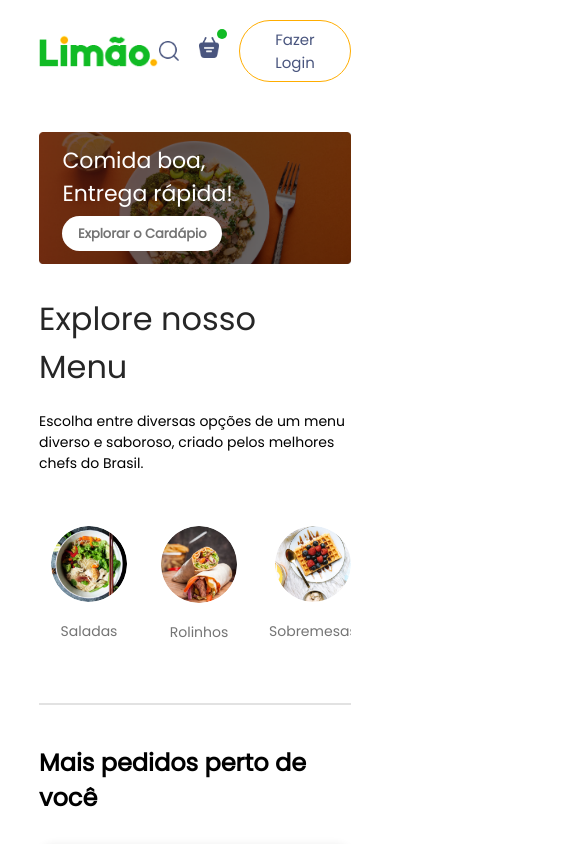
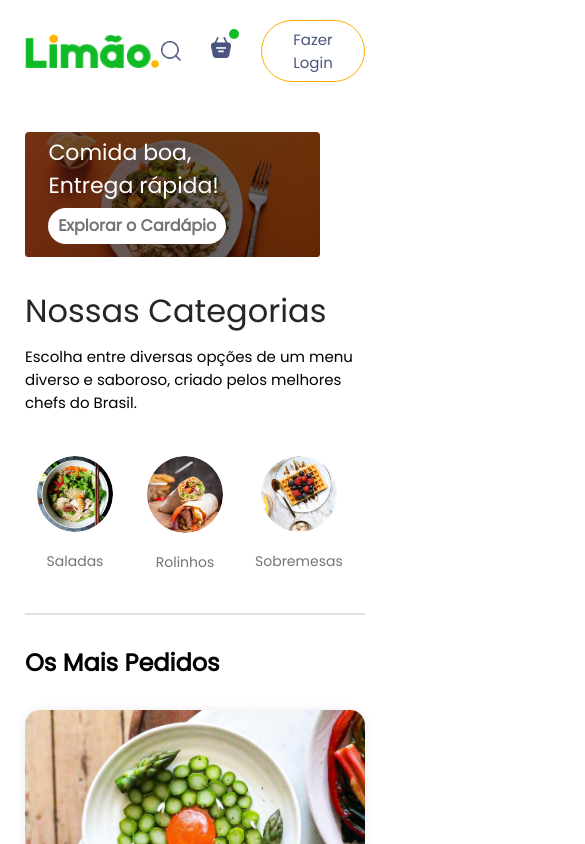
Before and after one commit to lukegoes/limao_delivery, a React (Vite) app: page / in a window 390 px wide. Shown: the top 844 px of the page, 585 px wide, since content can reach past the window. Built offline with nearby package versions, Linux system fonts and the light colour scheme.

Commit message:
fix: ajustes de responsividade

```diff
--- a/src/components/AppDownload/AppDownload.css
+++ b/src/components/AppDownload/AppDownload.css
@@ -23,3 +23,9 @@
 .app-download-platforms img:hover{
     transform: scale(1.05);
 }
+
+@media (max-width: 750px) {
+    .app-download{
+      max-width: 500px;
+    }
+}
--- a/src/components/ExploreMenu/ExploreMenu.css
+++ b/src/components/ExploreMenu/ExploreMenu.css
@@ -61,7 +61,30 @@ columns: #808080;
 
     .explore-menu-text{
         max-width: 100%;
-        font-size: 14px;
+        font-size: 15px;
     }
 
 }
+
+@media (max-width: 750px) {
+
+    .explore-menu{
+        max-width: 570px;
+        gap: 10px;
+    }
+
+    .explore-menu h1{
+        color: #262626;
+        font-weight: 500;
+    }
+
+    .explore-menu-list{
+        gap: 30px;
+        padding: 10px;
+    }
+
+    .explore-menu hr{
+        margin: 0px 0;
+    }
+
+}
--- a/src/components/ExploreMenu/ExploreMenu.jsx
+++ b/src/components/ExploreMenu/ExploreMenu.jsx
@@ -6,7 +6,7 @@ const ExploreMenu = ({category, setCategory}) => {
 
   return (
     <div className='explore-menu' id='explore-menu'>
-        <h1>Explore nosso Menu</h1>
+        <h1>Nossas Categorias</h1>
         <p className='explore-menu-text'>Escolha entre diversas opções de um menu diverso e saboroso, criado pelos melhores chefs do Brasil.</p>
     <div className="explore-menu-list">
     {menu_list.map((item, index)=>{
--- a/src/components/FoodDisplay/FoodDisplay.css
+++ b/src/components/FoodDisplay/FoodDisplay.css
@@ -14,3 +14,13 @@
     margin-top: 30px;
     row-gap: 50px;
 }
+
+@media (max-width: 750px) {
+    .food-display-list{
+        grid-template-columns: repeat(auto-fill, minmax(180px, 1fr));
+    }
+
+    .food-display{
+        max-width: 570px;
+    }
+}
--- a/src/components/FoodDisplay/FoodDisplay.jsx
+++ b/src/components/FoodDisplay/FoodDisplay.jsx
@@ -10,7 +10,7 @@ const FoodDisplay = ({category}) => {
 
     return (
     <div className='food-display' id='food-display'>
-    <h2>Mais pedidos perto de você</h2>
+    <h2>Os Mais Pedidos</h2>
     <div className="food-display-list">
     {food_list.map((item, index)=>{
         console.log('Categoria selecionada:', category);
--- a/src/components/FoodItem/FoodItem.css
+++ b/src/components/FoodItem/FoodItem.css
@@ -85,3 +85,9 @@
     width: 20px;
     cursor: pointer;
 }
+
+@media (max-width: 750px) {
+    .food-item{
+        max-width: 570px;
+    }
+}
--- a/src/components/Footer/Footer.css
+++ b/src/components/Footer/Footer.css
@@ -68,6 +68,7 @@
         padding: 10px 8vw;
         padding-top: 40px;
         margin-top: 60px;
+
     }
 
     .footer-content-esquerda .footer-logo{
--- a/src/components/Header/Header.css
+++ b/src/components/Header/Header.css
@@ -5,8 +5,6 @@
     background-size: contain;
     position: relative;
 }
-
-
 
 .header-contents{
     position: absolute;
@@ -60,6 +58,7 @@
 
     .header-contents{
         max-width: 65%;
+        animation: none;
     }
 
     .header-contents p{
@@ -67,7 +66,16 @@
     }
 
     .header-contents button{
-        padding: 2vw 4vw;
+        padding: 1.5vw 2.5vw;
+        font-weight: 800;
+        font-size: 16px;
+    }
+
+    .header{
+        height: 32vw;
+        width: 750px;
+        margin: 30px auto;
+        max-width: 750px;
     }
 
 }
--- a/src/components/Navbar/Navbar.css
+++ b/src/components/Navbar/Navbar.css
@@ -111,4 +111,22 @@
         display: none;
     }
 
+    .navbar{
+        padding: 20px 0;
+        display: flex;
+        justify-content: space-between;
+        align-items: center;
+        max-width: 570px;
+    }
+
+    .navbar .logo{
+        width: 150px;
+    }
+
+    .navbar-direita{
+        display: flex;
+        align-items: center;
+        gap: 30px;
+    }
+
 }
--- a/src/index.css
+++ b/src/index.css
@@ -1,5 +1,3 @@
-
-
 *{
   padding: 0;
   margin: 0;
@@ -16,10 +14,6 @@ a{
   color: inherit;
 }
 
-.app{
-  width: 80%;
-  margin: auto;
-}
 
 @keyframes fadeIn{
   0%{
@@ -29,3 +23,20 @@ a{
     opacity: 1;
   }
 }
+
+@media (max-width: 750px) {
+  .app{
+    padding: 0px 25px;
+  }
+
+  .root{
+    max-width: 750px;
+  }
+}
+
+@media (min-width: 750px) {
+  .app{
+    width: 80%;
+    margin: auto;
+  }
+}
```
